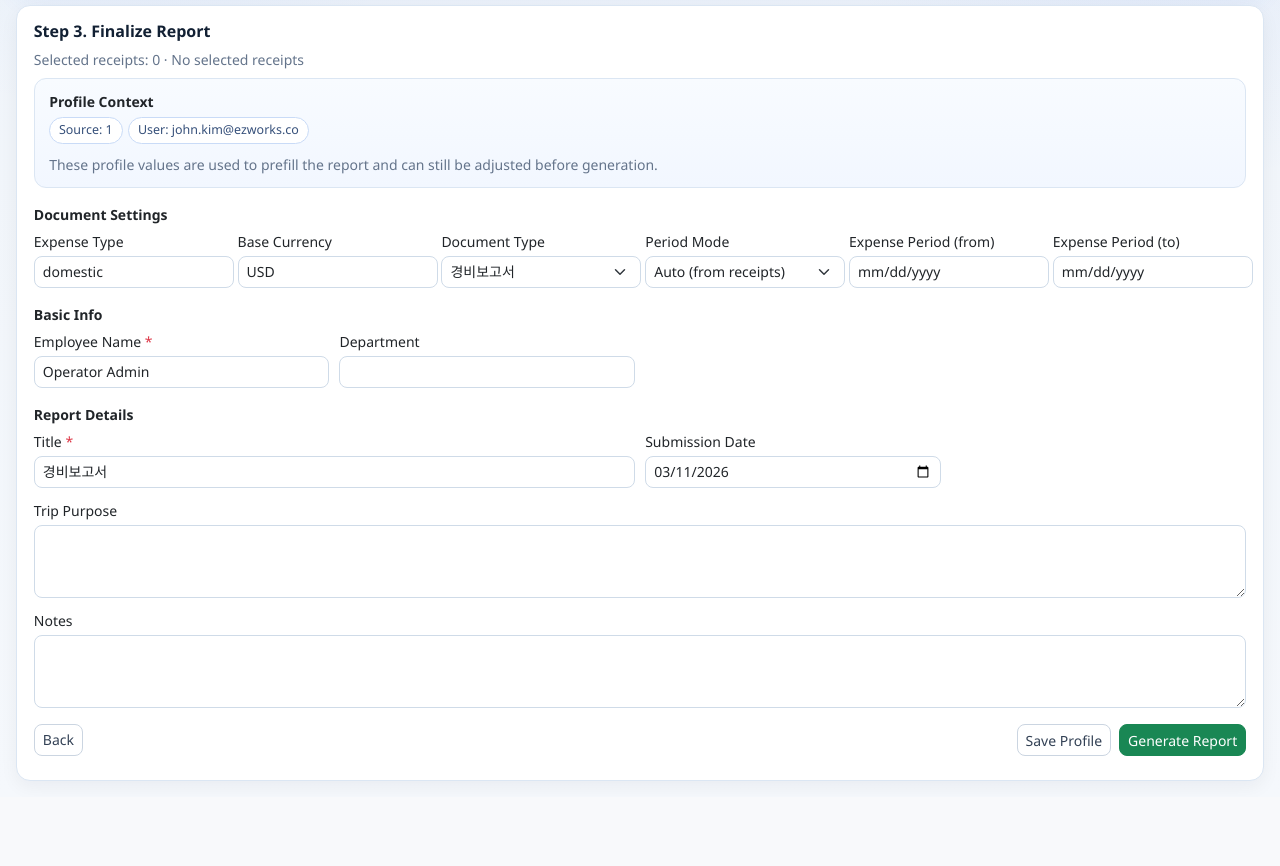
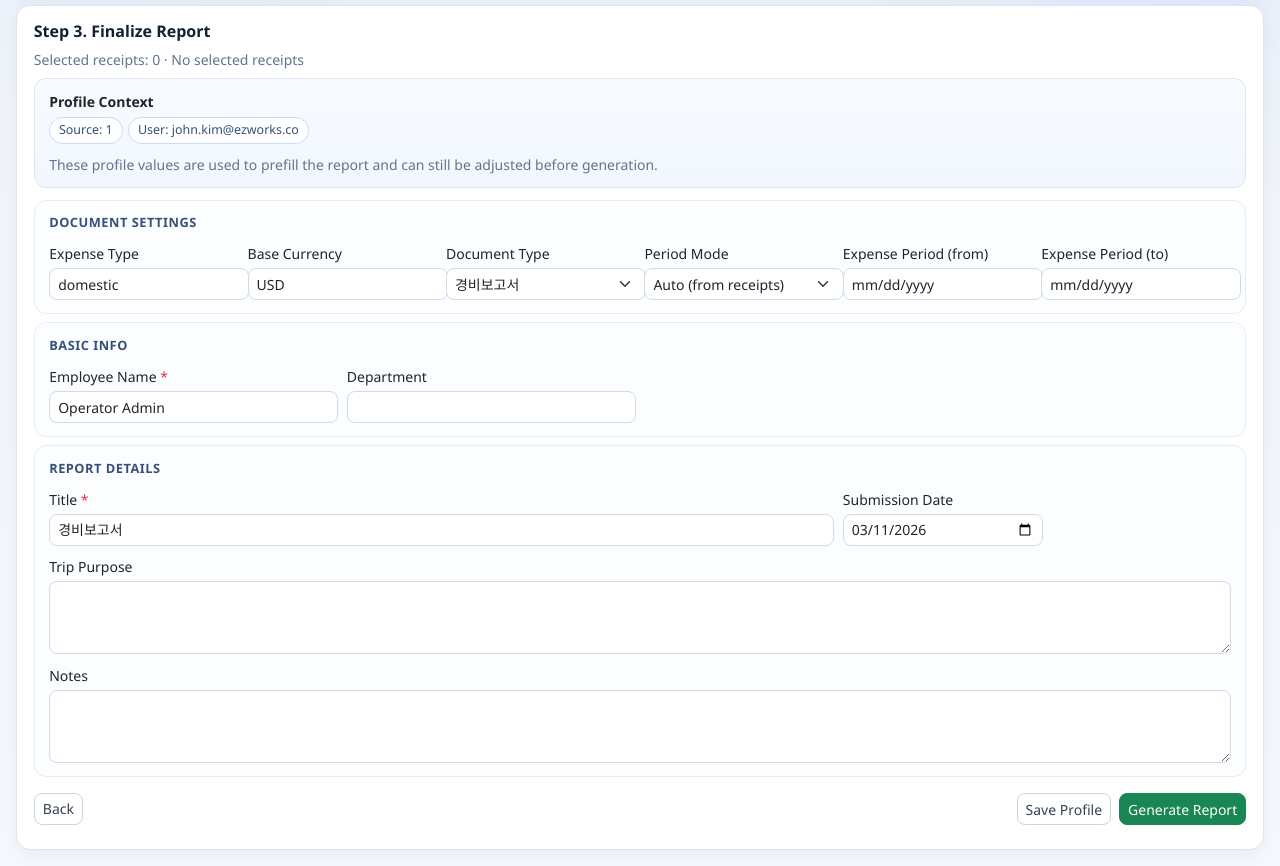
Before and after one commit to 2030Retire/EZWorks-Expense, a Flask app: page /reports/wizard/generate in a window 1280 px wide. Shown: the part 284-1150 px from the top of the page. Before the commit the page ends 1067 px from the top, so only its background shows below. Run offline with Flask 3, Linux system fonts and the light colour scheme; the visitor is signed in with stand-in values (Sample User, id 1); data comes from the database, SQL or seed files in the repository; some libraries are stand-ins or nearby versions.

Commit message:
tighten finalize layout and add review compact mode

```diff
--- a/templates/report_wizard_generate.html
+++ b/templates/report_wizard_generate.html
@@ -62,6 +62,27 @@
       margin-right: .35rem;
       margin-bottom: .35rem;
     }
+    .finalize-section {
+      border: 1px solid #e5edf8;
+      border-radius: 12px;
+      padding: .8rem .9rem;
+      background: #fcfdff;
+    }
+    .finalize-section-title {
+      font-size: .8rem;
+      font-weight: 700;
+      color: #36507a;
+      text-transform: uppercase;
+      letter-spacing: .04em;
+      margin-bottom: .55rem;
+    }
+    .wizard-grid.compact {
+      gap: .55rem;
+    }
+    .wizard-field-span-8 { grid-column: span 8; min-width: 240px; }
+    @media (max-width: 1200px) {
+      .wizard-field-span-8 { grid-column: span 6; }
+    }
   </style>
 </head>
 <body class="app-shell">
@@ -82,8 +103,9 @@
       <div id="successBanner" class="report-success-panel py-3 px-3 mb-3" style="display:none;"></div>
       <div id="profileContext" class="profile-context" style="display:none;"></div>
 
-      <div class="small fw-semibold mt-1 mb-1">Document Settings</div>
-      <div class="wizard-grid mb-2">
+      <div class="finalize-section mb-2">
+        <div class="finalize-section-title">Document Settings</div>
+        <div class="wizard-grid compact">
           <div class="wizard-field-span-2"><label class="form-label small mb-1">Expense Type</label><input id="mode" class="form-control form-control-sm" readonly></div>
           <div class="wizard-field-span-2"><label class="form-label small mb-1">Base Currency</label><input id="currency" class="form-control form-control-sm" readonly></div>
           <div class="wizard-field-span-2"><label class="form-label small mb-1">Document Type</label><select id="documentType" class="form-select form-select-sm"></select></div>
@@ -91,23 +113,28 @@
           <div id="wrapPeriodFrom" class="wizard-field-span-2"><label class="form-label small mb-1">Expense Period (from)</label><input id="periodFrom" type="date" class="form-control form-control-sm"></div>
           <div id="wrapPeriodTo" class="wizard-field-span-2"><label class="form-label small mb-1">Expense Period (to)</label><input id="periodTo" type="date" class="form-control form-control-sm"></div>
         </div>
+      </div>
 
-      <div class="small fw-semibold mt-2 mb-1">Basic Info</div>
-      <div class="wizard-grid mb-2">
+      <div class="finalize-section mb-2">
+        <div class="finalize-section-title">Basic Info</div>
+        <div class="wizard-grid compact">
           <div id="wrapEmployeeName" class="wizard-field-span-3"><label class="form-label small mb-1">Employee Name <span class="text-danger">*</span></label><input id="employeeName" class="form-control form-control-sm" required></div>
           <div id="wrapDepartment" class="wizard-field-span-3"><label class="form-label small mb-1">Department</label><input id="department" class="form-control form-control-sm"></div>
           <div id="wrapEmployeeId" class="wizard-field-span-2"><label class="form-label small mb-1">Employee ID</label><input id="employeeId" class="form-control form-control-sm"></div>
           <div id="wrapManager" class="wizard-field-span-2"><label class="form-label small mb-1">Manager</label><input id="manager" class="form-control form-control-sm"></div>
           <div id="wrapManagerEmail" class="wizard-field-span-2"><label class="form-label small mb-1">Manager Email</label><input id="managerEmail" type="email" class="form-control form-control-sm" placeholder="manager@company.com"></div>
         </div>
+      </div>
 
-      <div class="small fw-semibold mt-2 mb-1">Report Details</div>
-      <div class="wizard-grid">
-        <div class="wizard-field-span-6"><label class="form-label small mb-1">Title <span class="text-danger">*</span></label><input id="title" class="form-control form-control-sm" required></div>
-        <div id="wrapProject" class="wizard-field-span-3"><label class="form-label small mb-1">Project</label><input id="project" class="form-control form-control-sm"></div>
-        <div class="wizard-field-span-3"><label class="form-label small mb-1">Submission Date</label><input id="submitDate" type="date" class="form-control form-control-sm"></div>
+      <div class="finalize-section">
+        <div class="finalize-section-title">Report Details</div>
+        <div class="wizard-grid compact">
+          <div class="wizard-field-span-8"><label class="form-label small mb-1">Title <span class="text-danger">*</span></label><input id="title" class="form-control form-control-sm" required></div>
+          <div id="wrapProject" class="wizard-field-span-2"><label class="form-label small mb-1">Project</label><input id="project" class="form-control form-control-sm"></div>
+          <div class="wizard-field-span-2"><label class="form-label small mb-1">Submission Date</label><input id="submitDate" type="date" class="form-control form-control-sm"></div>
           <div class="wizard-field-span-12"><label class="form-label small mb-1">Trip Purpose</label><textarea id="tripPurpose" class="form-control form-control-sm" rows="3"></textarea></div>
           <div class="wizard-field-span-12"><label class="form-label small mb-1">Notes</label><textarea id="notes" class="form-control form-control-sm" rows="3"></textarea></div>
+        </div>
       </div>
 
       <div class="d-flex justify-content-between mt-3">
```
Also changed, not shown: templates/report_wizard_review.html (+34 -4 lines). Lines whose indentation alone changed are shown as unchanged.
